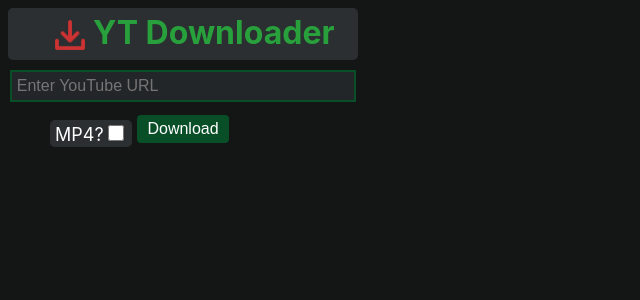
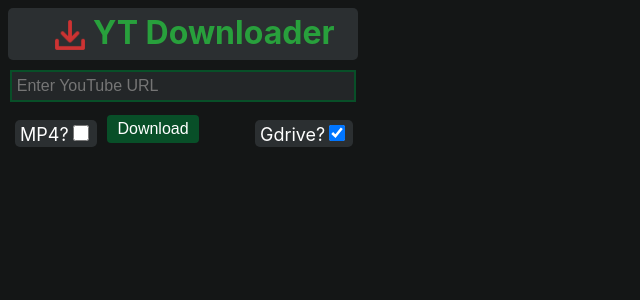
Before and after one commit to Andrewtho5942/Descargo, a React (Create React App) app in the folder client/: page / in a window 1280 px wide. Shown: the top 300 px of the page, without its empty margins (0-640 px from the left). Built offline with nearby package versions, Linux system fonts and the light colour scheme.

Commit message:
add google drive uploading, video title processing

```diff
--- a/client/src/App.css
+++ b/client/src/App.css
@@ -67,6 +67,7 @@
   border: none;
   border-radius: 4px;
   margin-top: 5px;
+  margin-right:60px;
   transition: background-color 0.2s ease;
 }
 
@@ -82,20 +83,20 @@
 .loading {
   width: 48px;
   height: 48px;
-  left: 230px;
+  left:197px;
   top: 112px;
 }
 
 .success, .failure {
-  width: 32px;
-  height: 32px;
-  left: 238px;
-  top: 120px;
+  width: 24px;
+  height: 24px;
+  left: 209px;
+  top: 124px;
 }
 
 .format {
  position:absolute;
- left:50px;
+ left:15px;
  top:120px;
   padding:2px 5px ;
  color:white;
@@ -104,11 +105,22 @@
  font-size: large;
 }
 
-.format-toggle {
+.gdrive {
+  position:absolute;
+  left:255px;
+  top:120px;
+  padding:2px 5px ;
+  color:white;
+  background-color: rgb(43, 47, 49);
+  border-radius: 5px;
+  font-size: large;
+ }
+
+.toggle {
   width:16px;
   height:16px;
 }
 
-.format-toggle:hover {
+.toggle:hover {
   cursor:pointer;
 }
--- a/client/src/App.js
+++ b/client/src/App.js
@@ -11,6 +11,7 @@
   const [link, setLink] = useState('');
   const [result, setResult] = useState('');
   const [videoFormat, setVideoFormat] = useState(false);
+  const [gdrive, setGdrive] = useState(true);
 
 
   useEffect(() => {
@@ -22,7 +23,7 @@
   })
 
   const handleKeyPress = (e) => {
-    switch(e.key) {
+    switch (e.key) {
       case 'Enter':
         submitLink();
         break;
@@ -46,7 +47,8 @@
     try {
       const response = await axios.post('http://localhost:5000/download', {
         url: link,
-        format: videoFormat ? 'mp4' : 'm4a'
+        format: videoFormat ? 'mp4' : 'm4a',
+        gdrive: gdrive
       });
       setResult(response.data.message);
     } catch (error) {
@@ -61,6 +63,9 @@
     setVideoFormat(!videoFormat);
   }
 
+  const toggleGdrive = () => {
+    setGdrive(!gdrive);
+  }
   return (
     <div className="App" >
       <img src={download} alt="youtube" className="dl-img"></img>
@@ -78,14 +83,21 @@
 
       <div className='format'>
         MP4?
-        <input type="checkbox" checked={videoFormat} onChange={toggleVideoFormat} className="format-toggle"/>
+        <input type="checkbox" checked={videoFormat} onChange={toggleVideoFormat} className="toggle" />
       </div>
 
       <button onClick={submitLink}>Download</button>
       {result && <img src={
         result === 'loading' ? loadingGif :
-        result === 'success' ? checkmark : xmark
+          result === 'success' ? checkmark : xmark
       } alt="loading" className={`result ${result}`} />}
+
+
+      <div className='gdrive'>
+        Gdrive?
+        <input type="checkbox" checked={gdrive} onChange={toggleGdrive} className="toggle" />
+      </div>
+
       <div style={{ height: '10px' }}></div>
     </div>
   );
```
Also changed, not shown: 1 other file (tests, documents, lock files or other folders).
